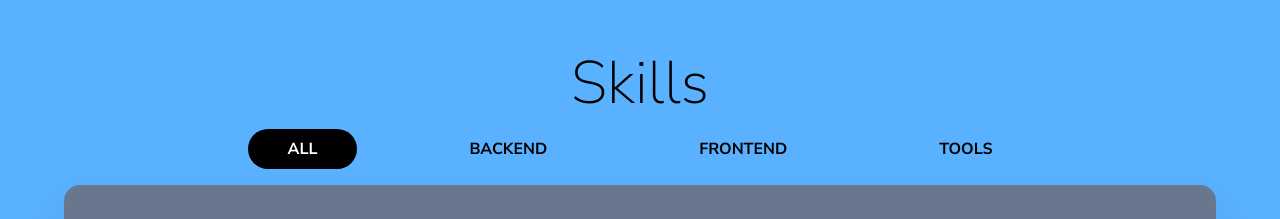
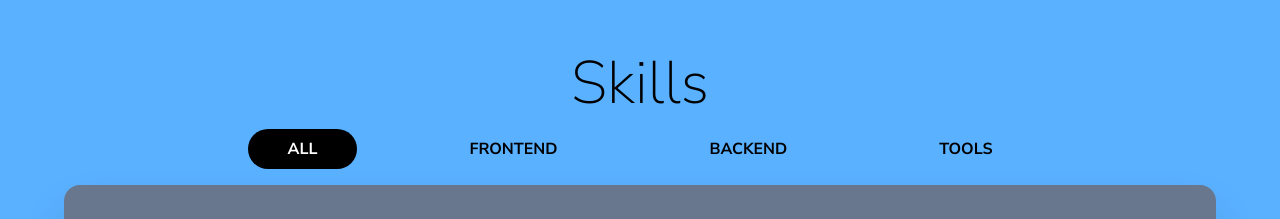
Before and after one commit to DraxofLegend/portfolio, a React (Vite) app: page / in a window 1280 px wide. Shown: the part 1640-1859 px from the top of the page. Built offline with nearby package versions, Linux system fonts and the light colour scheme; a web font is replaced by a local one.

Commit message:
Change Category Order

```diff
--- a/src/sections/Skills.jsx
+++ b/src/sections/Skills.jsx
@@ -30,7 +30,7 @@ const Skills = () => {
     { name: "Clerk", level: 100, category: "TOOLS", image: "/icons/clerk.png" },
   ]
 
-  const categories = ["ALL", "BACKEND", "FRONTEND", "TOOLS"]
+  const categories = ["ALL", "FRONTEND", "BACKEND", "TOOLS"]
 
   const [activeCategory, setactiveCategory] = useState('ALL')
 
```
